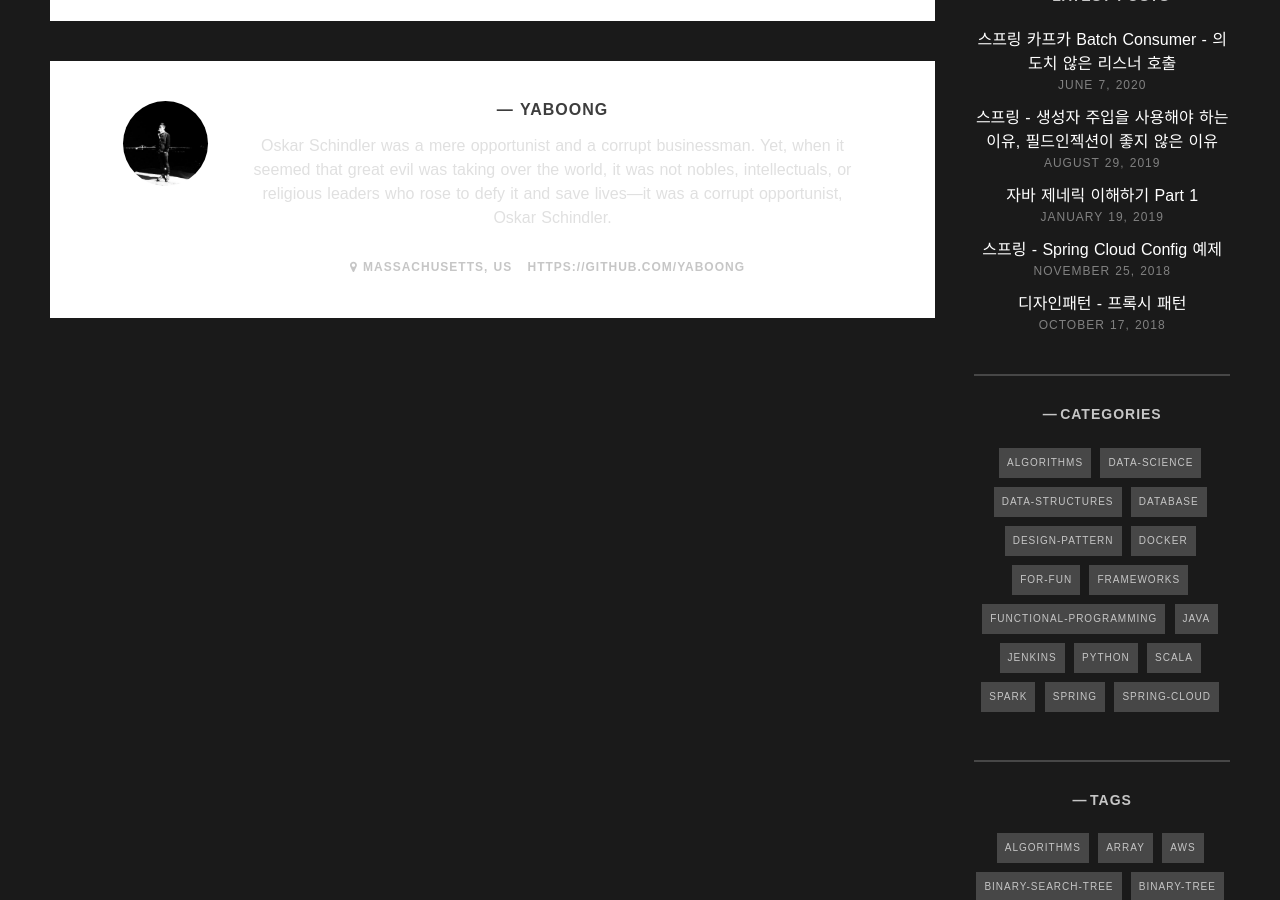
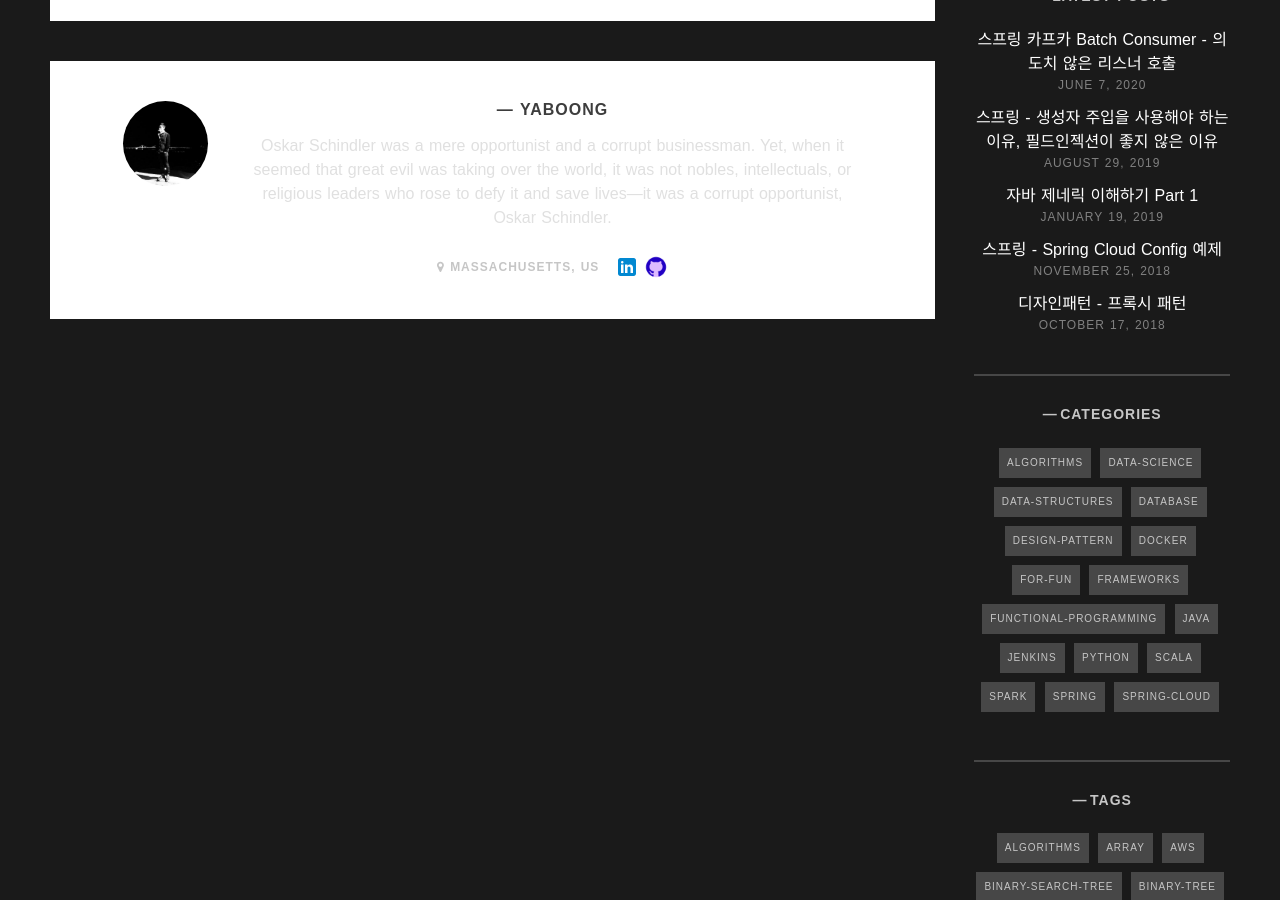
Before and after one commit to yaboong/yaboong.github.io, a Jekyll site: the page built from _pages/liveatc.html, in a window 1280 px wide and 900 px high, scrolled down 926 px. Built offline with Jekyll 4.4.1, drawn with Linux system fonts in a browser that asks for light colours; some web fonts are replaced.

Commit message:
liveatc: author info

```diff
--- a/_config.yml
+++ b/_config.yml
@@ -44,6 +44,7 @@ author_bio: "Oskar Schindler was a mere opportunist and a corrupt businessman. Y
 author_url:  "https://github.com/yaboong"
 author_location: "Massachusetts, US"
 author_image: /images/yaboong.jpeg
+author_linkedin: "https://www.linkedin.com/in/yebonyou/"
 
 # Sidebar Add banner
 banner_url: "https://github.com/yaboong"
--- a/_layouts/post.html
+++ b/_layouts/post.html
@@ -74,7 +74,9 @@ layout: default
                         <h2 class="author-title">{{ site.author_name }}</h2>
                         <p class="author-bio">{{ site.author_bio }}</p>
                         <span class="author-location"><i class="fa-map-marker" aria-hidden="true"></i> {{ site.author_location }}</span>
-                        <span class="author-website"><i class="fa-chain" aria-hidden="true"></i> <a href="{{ site.author_url }}" target="_blank"> {{ site.author_url }}</a></span>
+                        <a target="_blank" href="{{ site.author_linkedin }}"><img width="24" height="24" src="/images/icons8-linkedin-48.png" alt="linkedin"/></a>
+                        <a target="_blank" href="{{ site.author_url }}"><img width="24" height="24" src="/images/icons8-github-32.png" alt="github"/></a>
+<!--                        <span class="author-website"><i class="fa-chain" aria-hidden="true"></i> <a href="{{ site.author_url }}" target="_blank"> {{ site.author_url }}</a></span>-->
                     </div><!-- .author-details -->
                 </div><!-- .author-info -->
             </div><!-- .author-box -->
```
Also changed, not shown: images/icons8-github-32.png (added), images/icons8-linkedin-48.png (added).
